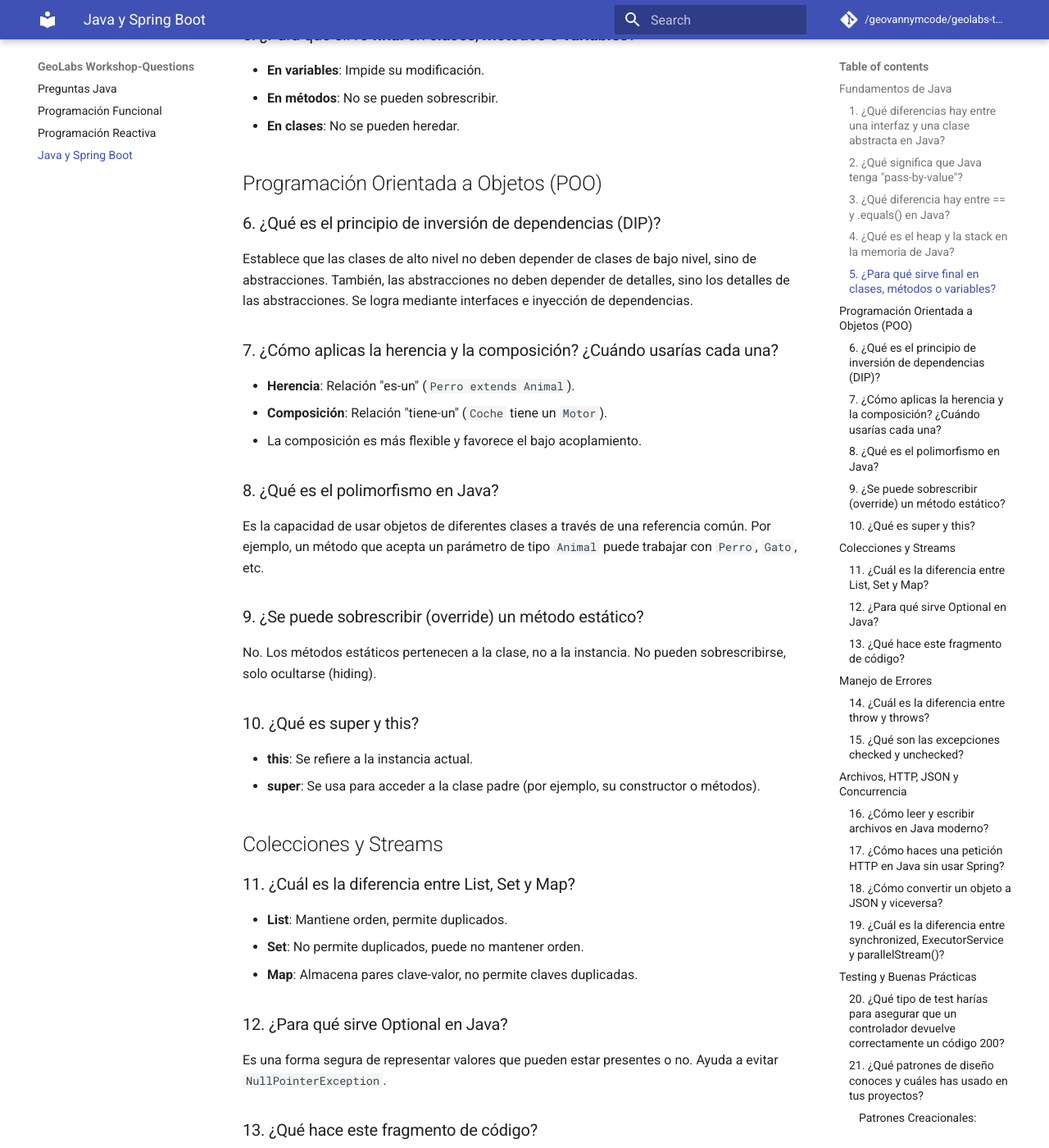
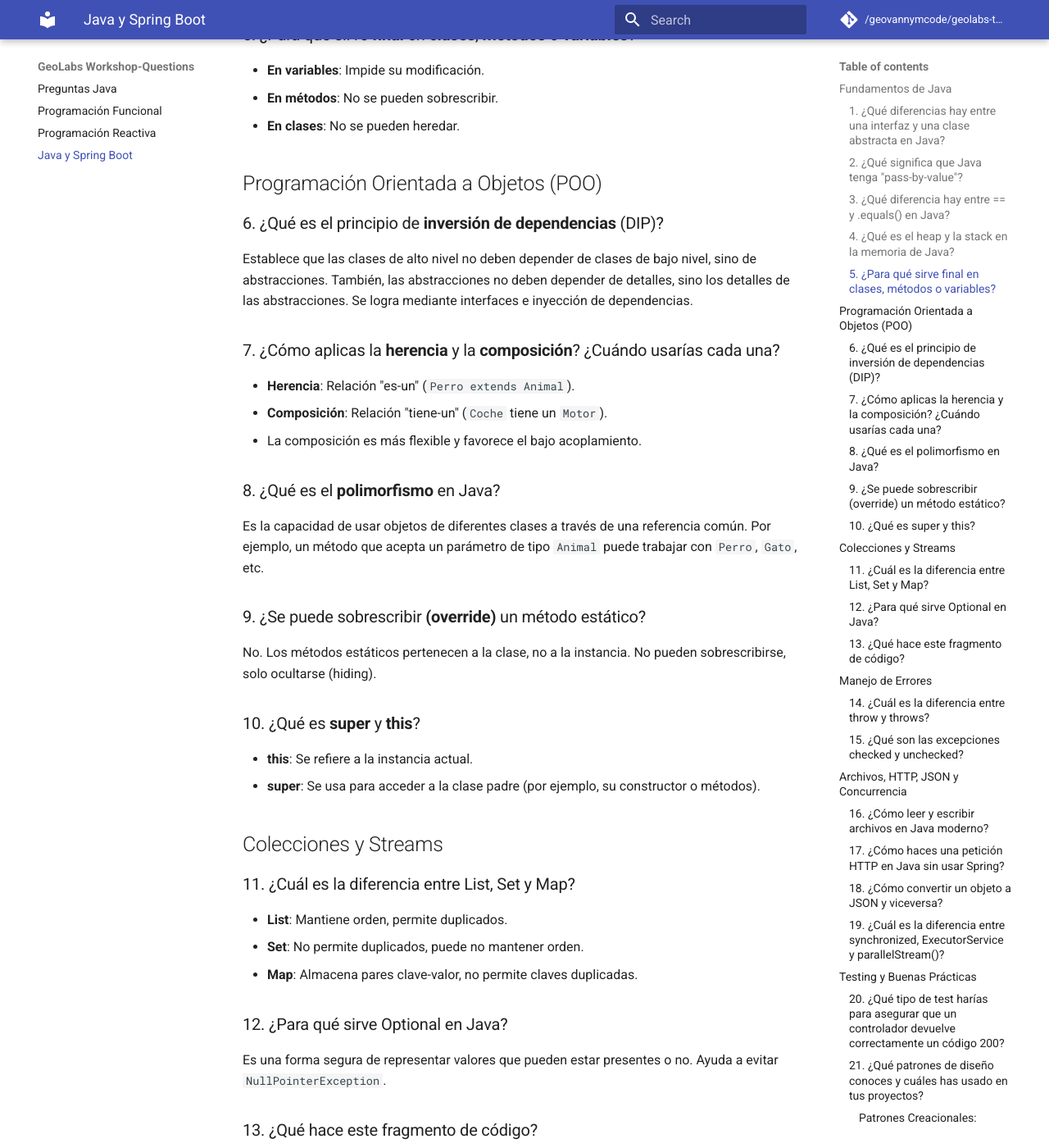
Before and after one commit to geovannymcode/geolabs-test.github.io, an MkDocs documentation site: the page built from docs/spring.md, in a window 1280 px wide and 1400 px high, scrolled down 864 px. Shown: the whole window at 82% size. Built offline with MkDocs 1.6.1 and Material for MkDocs 9.7.7, drawn with Linux system fonts in a browser that asks for light colours; comment, search, counter and statistics services are not loaded; some of the changed text lies outside the part shown.

Commit message:
Commit retroactivo

```diff
--- a/docs/spring.md
+++ b/docs/spring.md
@@ -8,7 +8,7 @@ Una **interfaz** define un contrato que las clases deben implementar, mientras q
 ### 2. ¿Qué significa que Java tenga **"pass-by-value"**?
 En Java, todo se pasa por valor. Para tipos primitivos se pasa una copia del valor. Para objetos, se pasa una copia de la referencia, lo que significa que puedes modificar el objeto referenciado, pero no cambiar la referencia original.
 
-### 3. ¿Qué diferencia hay entre == y .equals() en Java?
+### 3. ¿Qué diferencia hay entre **==** y **.equals()** en Java?
 `==` compara referencias (si apuntan al mismo objeto). `.equals()` compara el contenido del objeto. Por ejemplo, dos String diferentes pueden tener el mismo contenido, pero estar en posiciones distintas de memoria.
 
 ### 4. ¿Qué es el **heap** y la **stack** en la memoria de Java?
@@ -23,21 +23,21 @@ En Java, todo se pasa por valor. Para tipos primitivos se pasa una copia del val
 
 ## Programación Orientada a Objetos (POO)
 
-### 6. ¿Qué es el principio de inversión de dependencias (DIP)?
+### 6. ¿Qué es el principio de **inversión de dependencias** (DIP)?
 Establece que las clases de alto nivel no deben depender de clases de bajo nivel, sino de abstracciones. También, las abstracciones no deben depender de detalles, sino los detalles de las abstracciones. Se logra mediante interfaces e inyección de dependencias.
 
-### 7. ¿Cómo aplicas la herencia y la composición? ¿Cuándo usarías cada una?
+### 7. ¿Cómo aplicas la **herencia** y la **composición**? ¿Cuándo usarías cada una?
 - **Herencia**: Relación "es-un" (`Perro extends Animal`).
 - **Composición**: Relación "tiene-un" (`Coche` tiene un `Motor`).
 - La composición es más flexible y favorece el bajo acoplamiento.
 
-### 8. ¿Qué es el polimorfismo en Java?
+### 8. ¿Qué es el **polimorfismo** en Java?
 Es la capacidad de usar objetos de diferentes clases a través de una referencia común. Por ejemplo, un método que acepta un parámetro de tipo `Animal` puede trabajar con `Perro`, `Gato`, etc.
 
-### 9. ¿Se puede sobrescribir (override) un método estático?
+### 9. ¿Se puede sobrescribir **(override)** un método estático?
 No. Los métodos estáticos pertenecen a la clase, no a la instancia. No pueden sobrescribirse, solo ocultarse (hiding).
 
-### 10. ¿Qué es super y this?
+### 10. ¿Qué es **super** y **this**?
 
 - **this**: Se refiere a la instancia actual.
 - **super**: Se usa para acceder a la clase padre (por ejemplo, su constructor o métodos).
```
